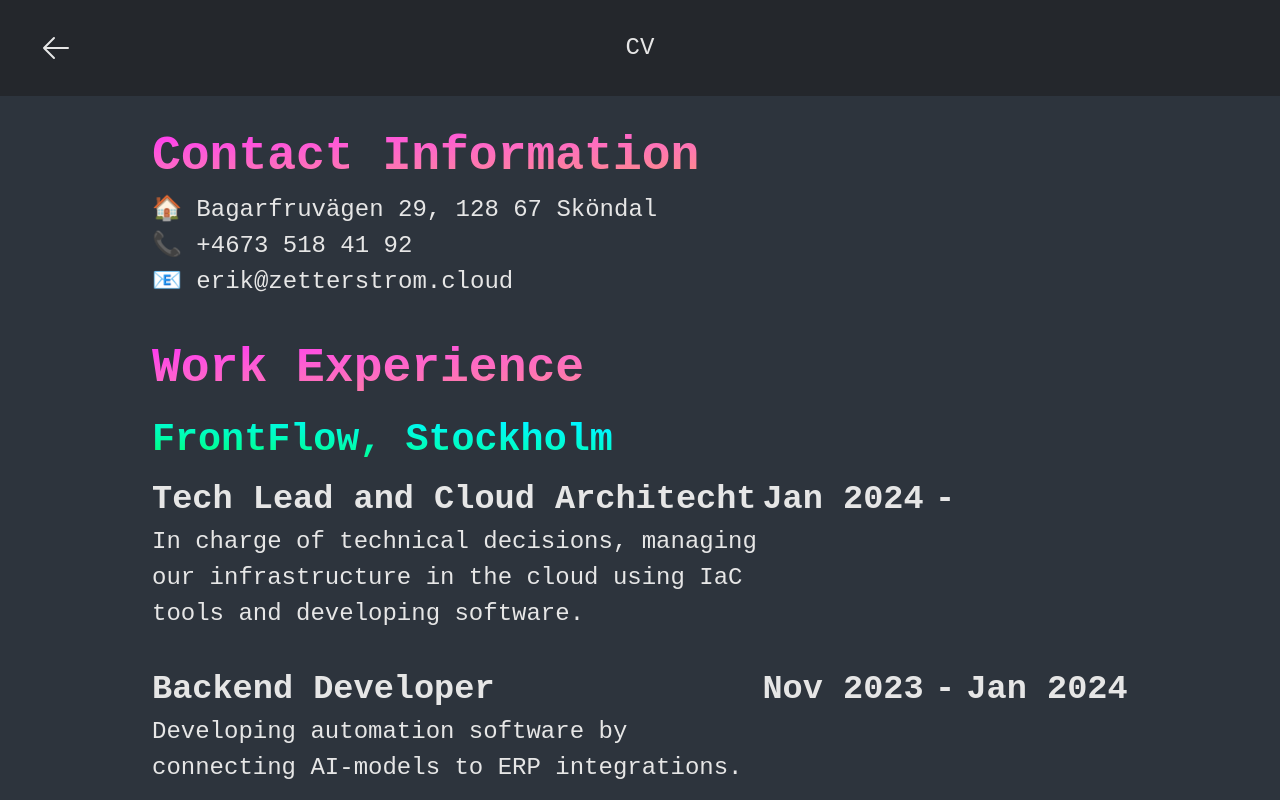
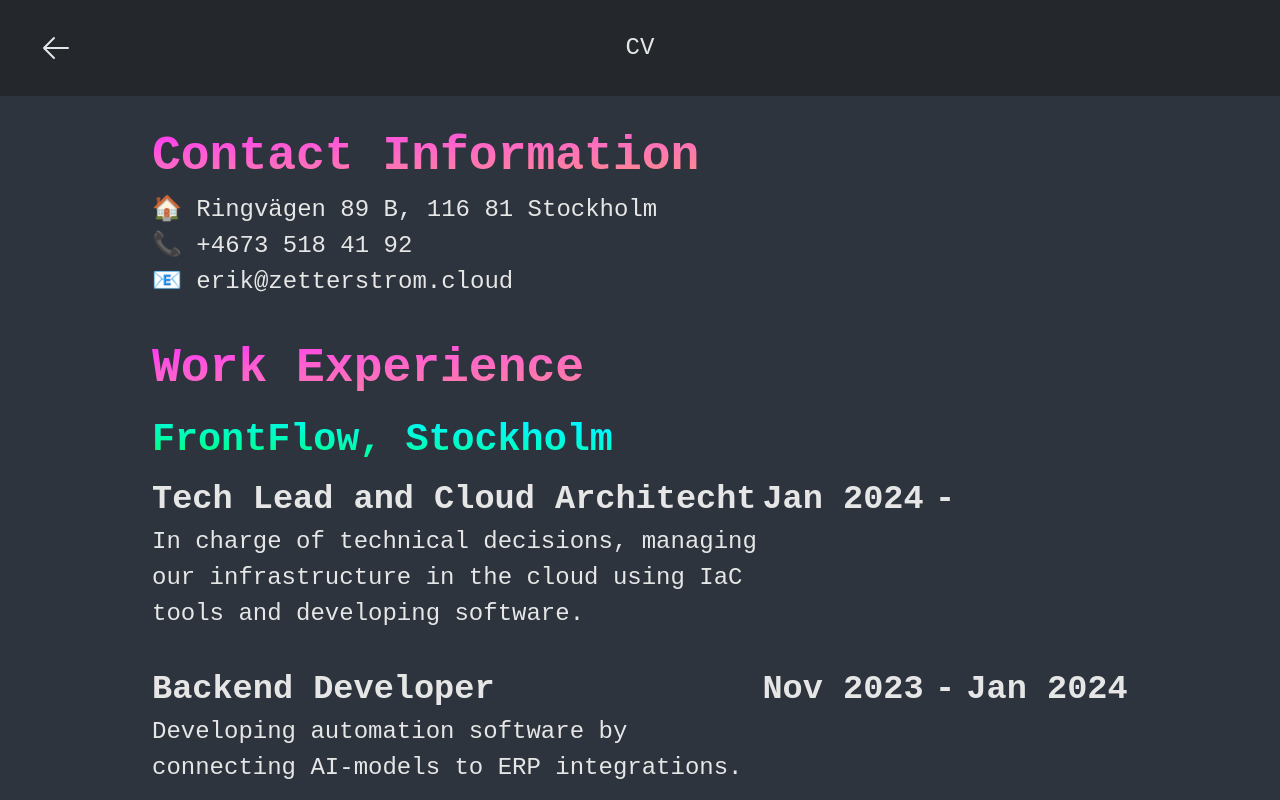
Before and after one commit to erik-zetterstrom/portfolio, a SvelteKit app: page /cv in a window 1280 px wide. Shown: the top 800 px of the page. Built offline with nearby package versions, Linux system fonts and the light colour scheme.

Commit message:
Updated address

```diff
--- a/src/routes/cv/+page.svelte
+++ b/src/routes/cv/+page.svelte
@@ -10,10 +10,10 @@
         <ContactInformation
             address={
                 {
-                    street: "Bagarfruvägen",
-                    houseNumber: "29",
-                    postalCode: "128 67",
-                    city: "Sköndal"
+                    street: "Ringvägen",
+                    houseNumber: "89 B",
+                    postalCode: "116 81",
+                    city: "Stockholm"
                 }
             }
             phoneNumer="+4673 518 41 92"
```
